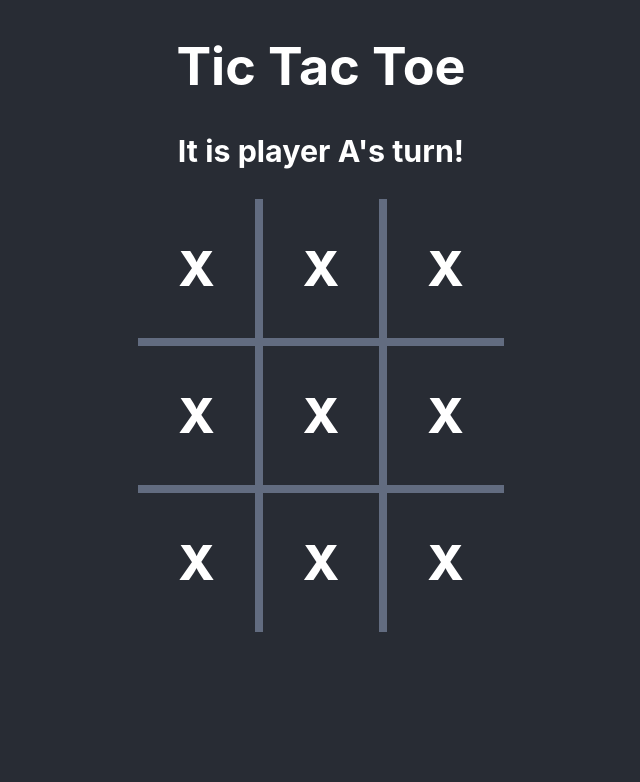
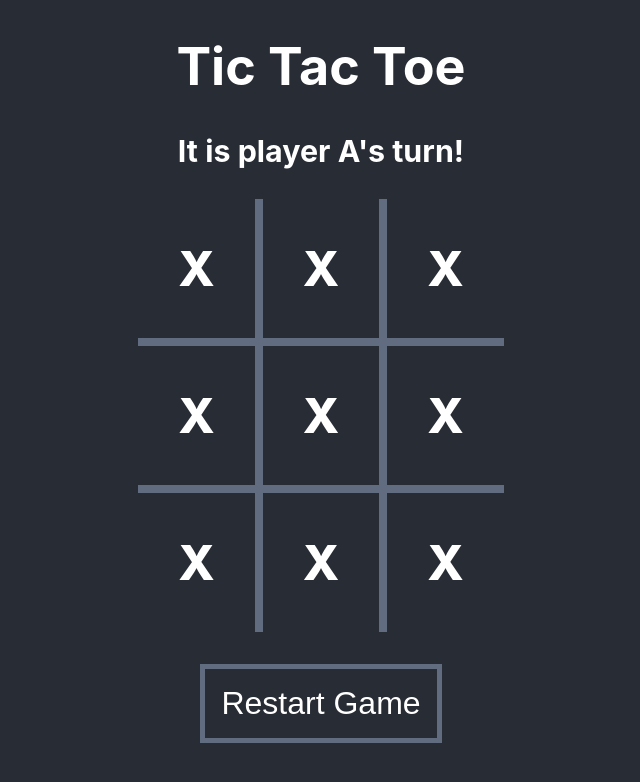
Before and after one commit to this-ting/react-ts-tictactoe, a React (Create React App) app: page / in a window 1280 px wide. Shown: the top 782 px of the page, without its empty margins (319-959 px from the left). Built offline with nearby package versions, Linux system fonts and the light colour scheme.

Commit message:
Add Restart component to App

```diff
--- a/src/App/App.tsx
+++ b/src/App/App.tsx
@@ -1,6 +1,7 @@
 import React, { Component } from "react";
 import "./App.css";
 import Game from "../Game/Game";
+import Restart from "../Restart/Restart";
 
 interface AppProps {}
 
@@ -21,6 +22,7 @@ class App extends Component<AppProps, AppState> {
 				</header>
 				<body>
 					<Game />
+					<Restart />
 				</body>
 			</div>
 		);
```
